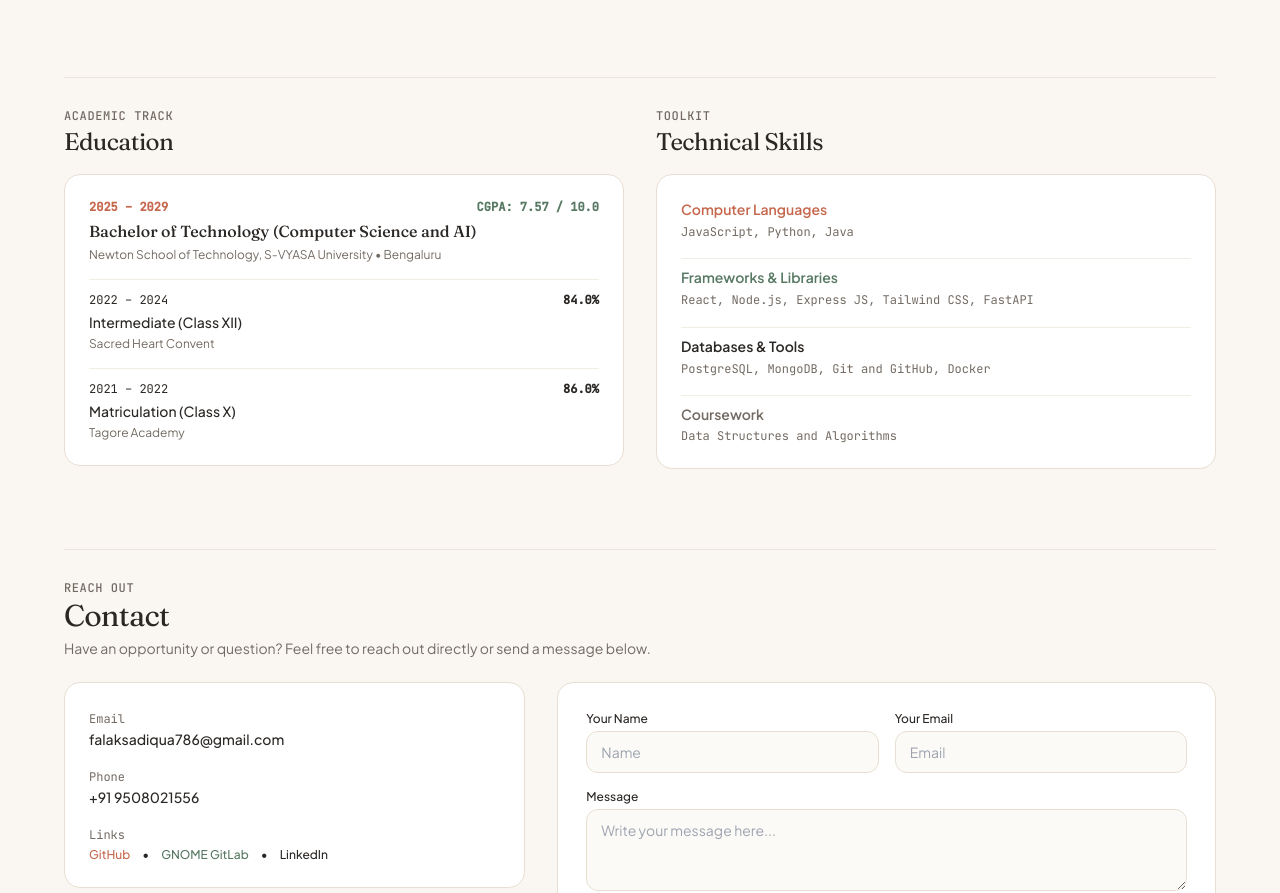
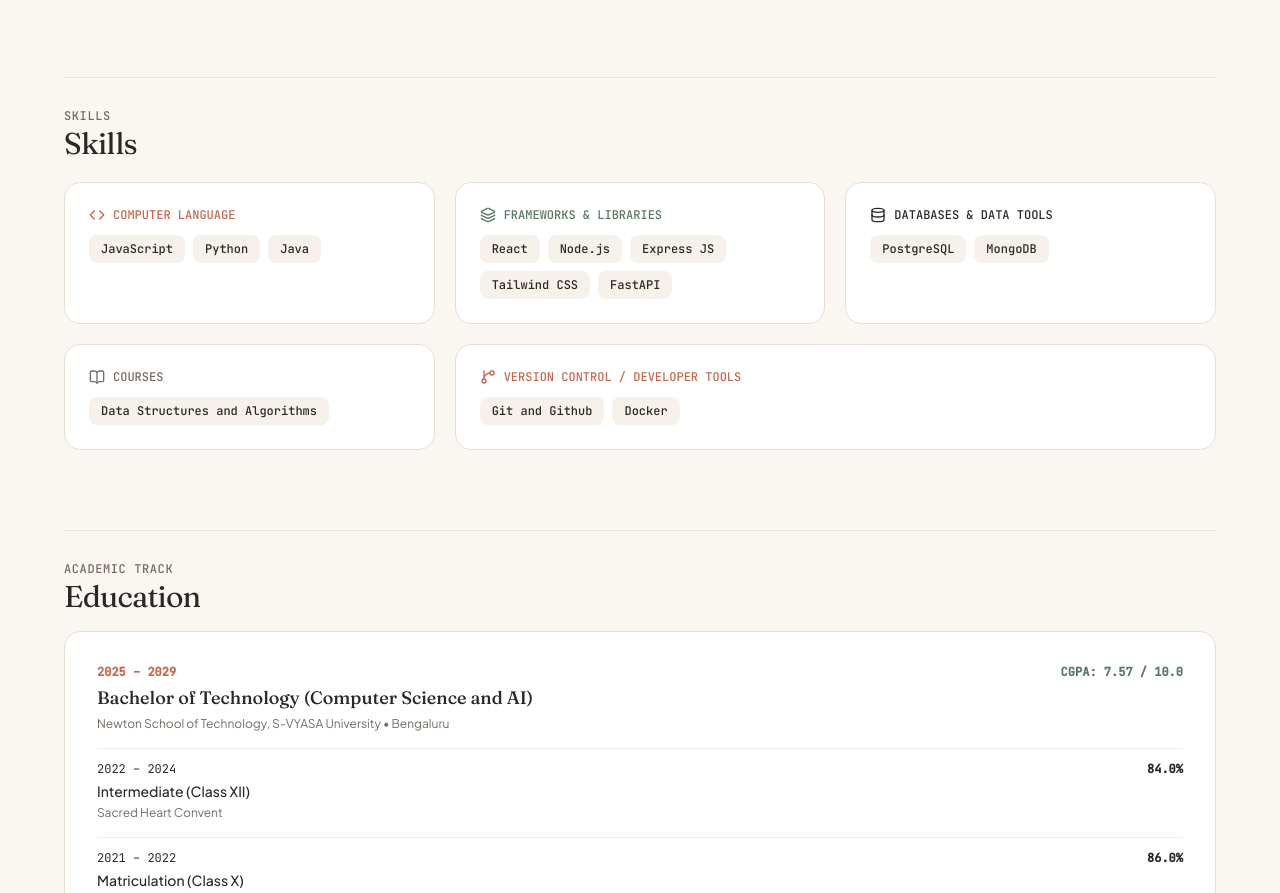
Before and after one commit to Sadiqua-Parween/portfolio, a plain HTML site: page index.html in a window 1280 px wide. Shown: the part 1907-2800 px from the top of the page. Drawn offline with nearby package versions, Linux system fonts and the light colour scheme.

Commit message:
Update skills section to match exact 5 categories and items from resume

```diff
--- a/index.html
+++ b/index.html
@@ -110,8 +110,8 @@
         <a href="#aim" class="hover:text-cozy-charcoal dark:hover:text-night-text transition-colors">Goals</a>
         <a href="#experience" class="hover:text-cozy-charcoal dark:hover:text-night-text transition-colors">Experience</a>
         <a href="#projects" class="hover:text-cozy-charcoal dark:hover:text-night-text transition-colors">Projects</a>
+        <a href="#skills" class="hover:text-cozy-charcoal dark:hover:text-night-text transition-colors">Skills</a>
         <a href="#education" class="hover:text-cozy-charcoal dark:hover:text-night-text transition-colors">Education</a>
-        <a href="#skills" class="hover:text-cozy-charcoal dark:hover:text-night-text transition-colors">Skills</a>
         <a href="#contact" class="hover:text-cozy-charcoal dark:hover:text-night-text transition-colors">Contact</a>
       </nav>
 
@@ -416,24 +416,104 @@
 
 
     <!-- ====================================================== -->
-    <!-- 5. EDUCATION & SKILLS (SIDE BY SIDE WIDE GRID)         -->
+    <!-- 5. SKILLS (EXCLUSIVELY FROM RESUME SKILLS SECTION)     -->
     <!-- ====================================================== -->
-    <section class="w-full grid grid-cols-1 lg:grid-cols-12 gap-8 pt-6 border-t border-cozy-border/70 dark:border-night-border/70">
+    <section id="skills" class="w-full space-y-5 pt-6 border-t border-cozy-border/70 dark:border-night-border/70">
 
-      <!-- Left: Education -->
-      <div id="education" class="lg:col-span-6 space-y-4">
+      <div>
+        <span class="text-xs uppercase tracking-wider text-cozy-muted dark:text-night-muted font-medium font-mono">Skills</span>
+        <h2 class="font-serif text-2xl sm:text-3xl font-normal tracking-tight">Skills</h2>
+      </div>
+
+      <!-- Clean 5-card grid matching the 5 exact resume bullet points -->
+      <div class="grid grid-cols-1 sm:grid-cols-2 lg:grid-cols-3 gap-5">
+
+        <!-- Skill 1 -->
+        <div class="p-5 sm:p-6 rounded-2xl bg-cozy-card dark:bg-night-card border border-cozy-border dark:border-night-border space-y-3 soft-card">
+          <div class="flex items-center gap-2 text-xs font-mono uppercase text-cozy-terracotta dark:text-night-terracotta font-medium">
+            <i data-lucide="code" class="w-4 h-4"></i>
+            <span>Computer Language</span>
+          </div>
+          <div class="flex flex-wrap gap-2">
+            <span class="px-3 py-1.5 rounded-lg bg-cozy-sand/50 dark:bg-night-border font-mono text-xs font-medium">JavaScript</span>
+            <span class="px-3 py-1.5 rounded-lg bg-cozy-sand/50 dark:bg-night-border font-mono text-xs font-medium">Python</span>
+            <span class="px-3 py-1.5 rounded-lg bg-cozy-sand/50 dark:bg-night-border font-mono text-xs font-medium">Java</span>
+          </div>
+        </div>
+
+        <!-- Skill 2 -->
+        <div class="p-5 sm:p-6 rounded-2xl bg-cozy-card dark:bg-night-card border border-cozy-border dark:border-night-border space-y-3 soft-card">
+          <div class="flex items-center gap-2 text-xs font-mono uppercase text-cozy-sage dark:text-night-sage font-medium">
+            <i data-lucide="layers" class="w-4 h-4"></i>
+            <span>Frameworks &amp; Libraries</span>
+          </div>
+          <div class="flex flex-wrap gap-2">
+            <span class="px-3 py-1.5 rounded-lg bg-cozy-sand/50 dark:bg-night-border font-mono text-xs font-medium">React</span>
+            <span class="px-3 py-1.5 rounded-lg bg-cozy-sand/50 dark:bg-night-border font-mono text-xs font-medium">Node.js</span>
+            <span class="px-3 py-1.5 rounded-lg bg-cozy-sand/50 dark:bg-night-border font-mono text-xs font-medium">Express JS</span>
+            <span class="px-3 py-1.5 rounded-lg bg-cozy-sand/50 dark:bg-night-border font-mono text-xs font-medium">Tailwind CSS</span>
+            <span class="px-3 py-1.5 rounded-lg bg-cozy-sand/50 dark:bg-night-border font-mono text-xs font-medium">FastAPI</span>
+          </div>
+        </div>
+
+        <!-- Skill 3 -->
+        <div class="p-5 sm:p-6 rounded-2xl bg-cozy-card dark:bg-night-card border border-cozy-border dark:border-night-border space-y-3 soft-card">
+          <div class="flex items-center gap-2 text-xs font-mono uppercase text-cozy-charcoal dark:text-night-text font-medium">
+            <i data-lucide="database" class="w-4 h-4"></i>
+            <span>Databases &amp; Data Tools</span>
+          </div>
+          <div class="flex flex-wrap gap-2">
+            <span class="px-3 py-1.5 rounded-lg bg-cozy-sand/50 dark:bg-night-border font-mono text-xs font-medium">PostgreSQL</span>
+            <span class="px-3 py-1.5 rounded-lg bg-cozy-sand/50 dark:bg-night-border font-mono text-xs font-medium">MongoDB</span>
+          </div>
+        </div>
+
+        <!-- Skill 4 -->
+        <div class="p-5 sm:p-6 rounded-2xl bg-cozy-card dark:bg-night-card border border-cozy-border dark:border-night-border space-y-3 soft-card">
+          <div class="flex items-center gap-2 text-xs font-mono uppercase text-cozy-muted font-medium">
+            <i data-lucide="book-open" class="w-4 h-4"></i>
+            <span>Courses</span>
+          </div>
+          <div class="flex flex-wrap gap-2">
+            <span class="px-3 py-1.5 rounded-lg bg-cozy-sand/50 dark:bg-night-border font-mono text-xs font-medium">Data Structures and Algorithms</span>
+          </div>
+        </div>
+
+        <!-- Skill 5 -->
+        <div class="p-5 sm:p-6 rounded-2xl bg-cozy-card dark:bg-night-card border border-cozy-border dark:border-night-border space-y-3 soft-card sm:col-span-2 lg:col-span-2">
+          <div class="flex items-center gap-2 text-xs font-mono uppercase text-cozy-terracotta dark:text-night-terracotta font-medium">
+            <i data-lucide="git-branch" class="w-4 h-4"></i>
+            <span>Version Control / Developer Tools</span>
+          </div>
+          <div class="flex flex-wrap gap-2">
+            <span class="px-3 py-1.5 rounded-lg bg-cozy-sand/50 dark:bg-night-border font-mono text-xs font-medium">Git and Github</span>
+            <span class="px-3 py-1.5 rounded-lg bg-cozy-sand/50 dark:bg-night-border font-mono text-xs font-medium">Docker</span>
+          </div>
+        </div>
+
+      </div>
+
+    </section>
+
+
+    <!-- ====================================================== -->
+    <!-- 6. EDUCATION                                           -->
+    <!-- ====================================================== -->
+    <section id="education" class="w-full space-y-4 pt-6 border-t border-cozy-border/70 dark:border-night-border/70">
+
       <div>
         <span class="text-xs uppercase tracking-wider text-cozy-muted dark:text-night-muted font-medium font-mono">Academic Track</span>
-          <h2 class="font-serif text-2xl font-normal tracking-tight">Education</h2>
+        <h2 class="font-serif text-2xl sm:text-3xl font-normal tracking-tight">Education</h2>
       </div>
 
-        <div class="p-6 rounded-2xl bg-cozy-card dark:bg-night-card border border-cozy-border dark:border-night-border space-y-4">
+      <div class="p-6 sm:p-8 rounded-2xl bg-cozy-card dark:bg-night-card border border-cozy-border dark:border-night-border space-y-4">
+
         <div class="space-y-1">
           <div class="flex justify-between items-baseline text-xs font-mono">
             <span class="text-cozy-terracotta font-semibold">2025 &ndash; 2029</span>
             <span class="font-bold text-cozy-sage dark:text-night-sage">CGPA: 7.57 / 10.0</span>
           </div>
-            <h3 class="font-serif text-base font-medium text-cozy-charcoal dark:text-night-text">
+          <h3 class="font-serif text-lg font-medium text-cozy-charcoal dark:text-night-text">
             Bachelor of Technology (Computer Science and AI)
           </h3>
           <p class="text-xs text-cozy-muted dark:text-night-muted">
@@ -458,52 +538,14 @@
           <h4 class="text-sm font-medium text-cozy-charcoal dark:text-night-text">Matriculation (Class X)</h4>
           <p class="text-xs text-cozy-muted dark:text-night-muted">Tagore Academy</p>
         </div>
-        </div>
-      </div>
 
-      <!-- Right: Technical Skills -->
-      <div id="skills" class="lg:col-span-6 space-y-4">
-        <div>
-          <span class="text-xs uppercase tracking-wider text-cozy-muted dark:text-night-muted font-medium font-mono">Toolkit</span>
-          <h2 class="font-serif text-2xl font-normal tracking-tight">Technical Skills</h2>
-        </div>
-
-        <div class="p-6 rounded-2xl bg-cozy-card dark:bg-night-card border border-cozy-border dark:border-night-border space-y-4 text-xs font-mono">
-          <div>
-            <span class="text-cozy-terracotta dark:text-night-terracotta font-sans text-sm font-semibold">Computer Languages</span>
-            <p class="text-cozy-muted dark:text-night-muted mt-1 leading-relaxed">
-              JavaScript, Python, Java
-            </p>
-          </div>
-
-          <div class="pt-2 border-t border-cozy-border/60 dark:border-night-border/60">
-            <span class="text-cozy-sage dark:text-night-sage font-sans text-sm font-semibold">Frameworks &amp; Libraries</span>
-            <p class="text-cozy-muted dark:text-night-muted mt-1 leading-relaxed">
-              React, Node.js, Express JS, Tailwind CSS, FastAPI
-            </p>
-          </div>
-
-          <div class="pt-2 border-t border-cozy-border/60 dark:border-night-border/60">
-            <span class="text-cozy-charcoal dark:text-night-text font-sans text-sm font-semibold">Databases &amp; Tools</span>
-            <p class="text-cozy-muted dark:text-night-muted mt-1 leading-relaxed">
-              PostgreSQL, MongoDB, Git and GitHub, Docker
-            </p>
-          </div>
-
-          <div class="pt-2 border-t border-cozy-border/60 dark:border-night-border/60">
-            <span class="text-cozy-muted font-sans text-sm font-semibold">Coursework</span>
-            <p class="text-cozy-muted dark:text-night-muted mt-1">
-              Data Structures and Algorithms
-            </p>
-          </div>
-        </div>
       </div>
 
     </section>
 
 
     <!-- ====================================================== -->
-    <!-- 6. CONTACT (WIDE FULL-SPACE LAYOUT)                    -->
+    <!-- 7. CONTACT                                             -->
     <!-- ====================================================== -->
     <section id="contact" class="w-full space-y-6 pt-6 border-t border-cozy-border/70 dark:border-night-border/70">
 
@@ -538,7 +580,7 @@
           </div>
 
           <div>
-            <span class="text-xs font-mono text-cozy-muted">Links</span>
+            <span class="text-xs font-mono text-cozy-muted">Profiles</span>
             <div class="flex items-center gap-3 font-medium text-xs mt-1">
               <a href="https://github.com/Sadiqua-Parween" target="_blank" class="text-cozy-terracotta hover:underline">GitHub</a>
               <span>&bull;</span>
@@ -713,11 +755,11 @@ PROJECTS:
    - Integrated the Web Speech API and dynamic avatar animations to convert spoken/text inputs into continuous visual sign sequences in real time.
 
 SKILLS:
-- Computer Languages: JavaScript, Python, Java
-- Frameworks & Libraries: React, Node.js, Express JS, Tailwind CSS, FastAPI
-- Databases & Data Tools: PostgreSQL, MongoDB
-- Courses: Data Structures and Algorithms
-- Version Control / Developer Tools: Git and Github, Docker
+• Computer Language: JavaScript, Python, Java
+• Frameworks & Libraries: React, Node.js, Express JS, Tailwind CSS, FastAPI
+• Databases & Data Tools: PostgreSQL, MongoDB
+• Courses: Data Structures and Algorithms
+• Version Control / Developer Tools: Git and Github, Docker
 ========================================================`;
       const blob = new Blob([text], { type: 'text/plain;charset=utf-8' });
       const url = URL.createObjectURL(blob);
```
Lines whose indentation alone changed are shown as unchanged.
